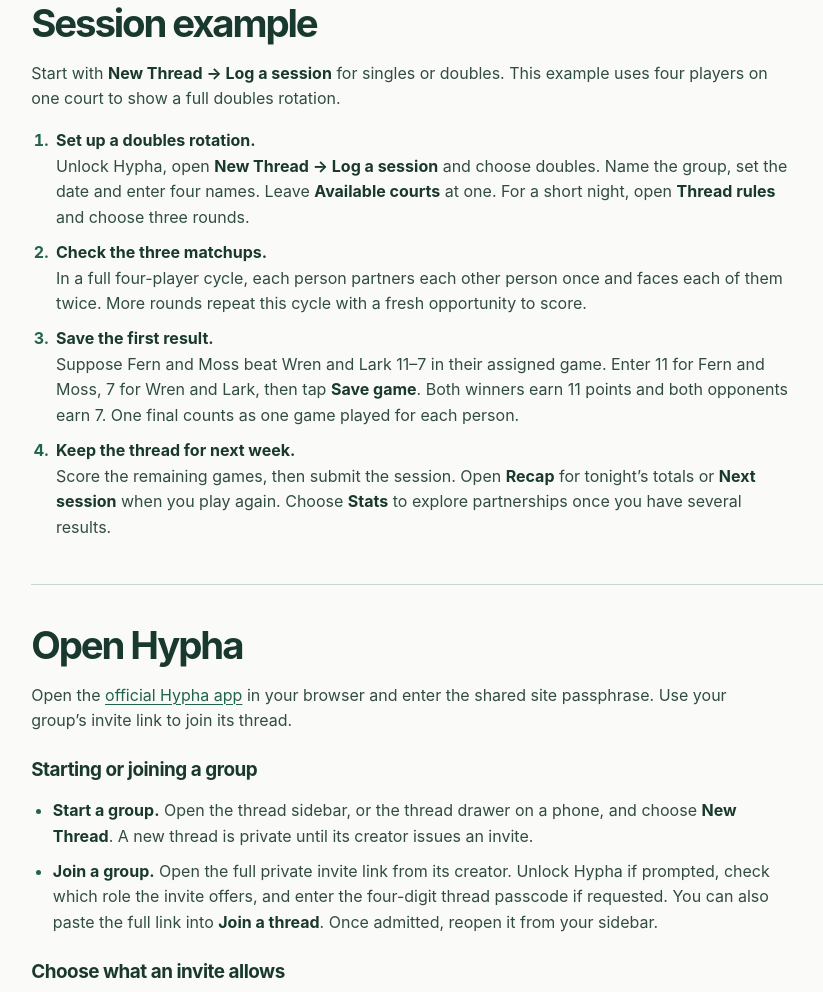
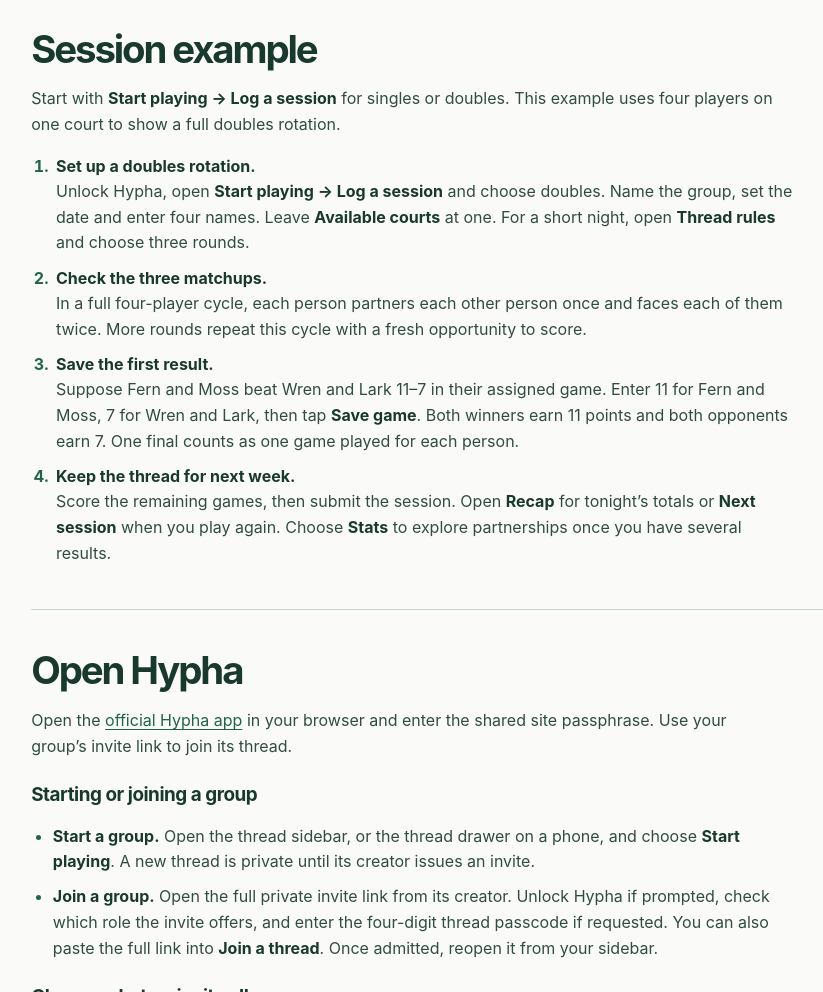
Before and after one commit to fcw1987/hypha-source, a plain HTML site: page docs/index.html in a window 1280 px wide. Shown: the part 1808-2800 px from the top of the page, without its empty margins (362-1185 px from the left). Drawn offline with Linux system fonts and the light colour scheme.

Commit message:
Use Start playing in the player guide
Rename the activity creation CTA and explain that it can start play today or plan a later tournament. Preserve session and season guidance, anchors and existing copy corrections.

```diff
--- a/docs/index.html
+++ b/docs/index.html
@@ -50,7 +50,7 @@
 </ul></nav>
 <div id="guide" class="chapters" tabindex="-1">
 <section class="chapter" id="activities" aria-labelledby="activities-heading"><h2 id="activities-heading">Choose an activity</h2>
-<p>Open <b>New Thread</b> and choose what you want to play. Each activity keeps its own thread, rules and membership. You can use the same thread for another visit.</p>
+<p>Choose <b>Start playing</b> to set up an activity for today or plan a tournament for a later date. Each activity keeps its own thread, rules and membership. You can use the same thread for another visit.</p>
 <dl class="rows"><div><dt>Log a session</dt><dd>Record singles or doubles results for one outing, then return to the same thread next time. Choose game and season rules and save each result at courtside.</dd></div>
 <div><dt>Round robin</dt><dd>Choose scheduled opponents in singles or fixed doubles, or use a rotating-partner mixer. A published court sheet lets people find their wave before earlier results arrive.</dd></div>
 <div><dt>Ladder</dt><dd>Use each round’s winners to move people between courts, or complete a block of games within a flight before movement. Preview the next assignments, then publish them.</dd></div>
@@ -58,14 +58,14 @@
 <div><dt>Practice log</dt><dd>Record minutes or successful repetitions for a drill. You can start solo and keep practice separate from competitions.</dd></div></dl>
 <h3>Game, session and season</h3>
 <p>A <b>game</b> is one singles or doubles matchup with a final score. A <b>session</b> holds the games from one dated outing and can contain just one game. A <b>season</b> brings together the sessions in the same thread.</p>
-<ul><li><strong>One-game outing.</strong> Choose <b>New Thread → Log a session → Singles</b>, enter two players, save their 11–7 final and submit the session. That is one game in one session.</li>
+<ul><li><strong>One-game outing.</strong> Choose <b>Start playing → Log a session → Singles</b>, enter two players, save their 11–7 final and submit the session. That is one game in one session.</li>
 <li><strong>Several outings.</strong> Return to the same thread next week and choose <b>Next session</b>. If you play two more games, the season now contains three games across two dated sessions. Use <b>Recap</b> for one outing and <b>Standings</b> for the accumulated season points.</li></ul>
 <p>To explore before starting, open <b>Example threads</b> in the sidebar or mobile thread drawer. The examples are fictional and read-only: the 48-player <b>Firefly Mixer</b> and <b>Skybridge Ladder</b>, plus tournament, practice and season examples.</p>
 </section>
 <section class="chapter" id="four-friends" aria-labelledby="four-heading">
 <h2 id="four-heading">Session example</h2>
-<p>Start with <b>New Thread → Log a session</b> for singles or doubles. This example uses four players on one court to show a full doubles rotation.</p>
-<ol class="steps"><li><strong>Set up a doubles rotation.</strong> Unlock Hypha, open <b>New Thread → Log a session</b> and choose doubles. Name the group, set the date and enter four names. Leave <b>Available courts</b> at one. For a short night, open <b>Thread rules</b> and choose three rounds.</li>
+<p>Start with <b>Start playing → Log a session</b> for singles or doubles. This example uses four players on one court to show a full doubles rotation.</p>
+<ol class="steps"><li><strong>Set up a doubles rotation.</strong> Unlock Hypha, open <b>Start playing → Log a session</b> and choose doubles. Name the group, set the date and enter four names. Leave <b>Available courts</b> at one. For a short night, open <b>Thread rules</b> and choose three rounds.</li>
 <li><strong>Check the three matchups.</strong> In a full four-player cycle, each person partners each other person once and faces each of them twice. More rounds repeat this cycle with a fresh opportunity to score.</li>
 <li><strong>Save the first result.</strong> Suppose Fern and Moss beat Wren and Lark 11–7 in their assigned game. Enter 11 for Fern and Moss, 7 for Wren and Lark, then tap <b>Save game</b>. Both winners earn 11 points and both opponents earn 7. One final counts as one game played for each person.</li>
 <li><strong>Keep the thread for next week.</strong> Score the remaining games, then submit the session. Open <b>Recap</b> for tonight’s totals or <b>Next session</b> when you play again. Choose <b>Stats</b> to explore partnerships once you have several results.</li></ol>
@@ -73,7 +73,7 @@
 <section class="chapter" id="access" aria-labelledby="access-heading"><h2 id="access-heading">Open Hypha</h2>
 <p>Open the <a href="https://hypha.franklinwaggoner.chatgpt.site/">official Hypha app</a> in your browser and enter the shared site passphrase. Use your group’s invite link to join its thread.</p>
 <h3>Starting or joining a group</h3>
-<ul><li><strong>Start a group.</strong> Open the thread sidebar, or the thread drawer on a phone, and choose <b>New Thread</b>. A new thread is private until its creator issues an invite.</li>
+<ul><li><strong>Start a group.</strong> Open the thread sidebar, or the thread drawer on a phone, and choose <b>Start playing</b>. A new thread is private until its creator issues an invite.</li>
 <li><strong>Join a group.</strong> Open the full private invite link from its creator. Unlock Hypha if prompted, check which role the invite offers, and enter the four-digit thread passcode if requested. You can also paste the full link into <b>Join a thread</b>. Once admitted, reopen it from your sidebar.</li>
 </ul>
 <h3>Choose what an invite allows</h3>
@@ -86,7 +86,7 @@
 <p><a href="https://support.apple.com/guide/iphone/open-as-web-app-iphea86e5236/ios">Apple’s Home Screen guidance</a> · <a href="https://support.google.com/chrome/answer/9658361?co=GENIE.Platform%3DAndroid&amp;hl=en">Chrome’s web app guidance</a></p>
 </section>
 <section class="chapter" id="setup" aria-labelledby="setup-heading"><h2 id="setup-heading">Set up a session</h2>
-<p>In <b>New Thread → Log a session</b>, name the thread and choose the date. Player setup uses one name field per player by default. Enter a distinct label in each field; use a distinguishing initial for two people with the same first name. In doubles, setup starts with four labeled fields. <b>Add Players</b> adds up to two at a time. Extra rows can be removed individually or left blank.</p>
+<p>In <b>Start playing → Log a session</b>, name the thread and choose the date. Player setup uses one name field per player by default. Enter a distinct label in each field; use a distinguishing initial for two people with the same first name. In doubles, setup starts with four labeled fields. <b>Add Players</b> adds up to two at a time. Extra rows can be removed individually or left blank.</p>
 <div class="formats"><article><h3>Singles</h3><p>2–16 players, one court. With two, the first matchup is ready. With more, choose <b>First player</b> and <b>Opponent</b>. Save the game, then <b>Add rematch</b> or select the next two and <b>Add game</b>. Submit after one game for a one-off, or continue the thread on another date.</p></article>
 <article><h3>Rotating partners</h3><p>4–16 players. Hypha generates doubles matchups, balances appearances and varies partners and opponents. A four-player rotation cycles through all three partnerships. A complete five-player cycle seats each player once. A longer or shorter session uses the rounds selected in <b>Thread rules</b>.</p></article>
 <article><h3>Fixed teams</h3><p>Assign everyone to a named pair. Each pair plays the other pairs once. Four teams on two courts play three rounds. An odd team count produces a team bye. With fewer courts, matches run in waves. Team session standings stay separate from the individual season race.</p></article></div>
@@ -103,14 +103,14 @@
 </section>
 <section class="chapter" id="club-formats" aria-labelledby="club-formats-heading">
 <h2 id="club-formats-heading">Round robin and ladder formats</h2>
-<p>To arrange a schedule up front, choose <b>New Thread → Round robin</b>. To use completed results for movement, choose <b>New Thread → Ladder</b>. Both activities support singles, fixed teams and rotating doubles with the options below. Each new event thread has an open season. A dated session can finish while its season continues.</p>
+<p>To arrange a schedule up front, choose <b>Start playing → Round robin</b>. To use completed results for movement, choose <b>Start playing → Ladder</b>. Both activities support singles, fixed teams and rotating doubles with the options below. Each new event thread has an open season. A dated session can finish while its season continues.</p>
 <div class="director-formats">
 <article><h3>Rotating partners</h3><p><b>Partner mixer</b> issues the schedule up front. Choose 1–24 waves. Hypha balances appearances and varies partners and opponents within the available courts and time. Short schedules and odd attendance can leave repeat matchups or unequal appearances.</p><p><b>Court ladder</b> uses the last results to decide where people play next. The draw prioritizes splitting the previous partnerships. Preview the actual new partners on each court.</p></article>
 <article><h3>Fixed teams</h3><p>Use <b>Choose fixed teams</b> to name pairs and check who plays together. <b>Round robin</b> puts each pair against the other pairs in its pool over a full draw. <b>Court ladder</b> moves the pair together. Check in whole pairs for both formats.</p></article>
 <article><h3>Singles</h3><p>Each court holds two players. Choose <b>Round robin</b> for scheduled opponents or <b>Court ladder</b> for a new court based on the result. Singles records each person’s own score and opponent. For a quick manual matchup or a rematch on one court, use <b>Log a session → Singles</b>.</p></article>
 </div>
 <h3>Full, shortened or pooled round robin</h3>
-<p>In <b>Round robin settings</b>, choose up to four <b>Pools</b>, with at least two entrants in each. An entrant is a singles player or a fixed team. Hypha deals the registration list across the pools in order and keeps sizes within one entrant of each other. A full draw plays every pair of entrants within its pool once. An odd pool gives someone a bye each pairing round. <b>Limited rounds</b> takes the requested number of pairing rounds per pool. When pool places will determine a playoff bracket, choose <b>New Thread → Tournament → Qualify through pools</b> before starting.</p>
+<p>In <b>Round robin settings</b>, choose up to four <b>Pools</b>, with at least two entrants in each. An entrant is a singles player or a fixed team. Hypha deals the registration list across the pools in order and keeps sizes within one entrant of each other. A full draw plays every pair of entrants within its pool once. An odd pool gives someone a bye each pairing round. <b>Limited rounds</b> takes the requested number of pairing rounds per pool. When pool places will determine a playoff bracket, choose <b>Start playing → Tournament → Qualify through pools</b> before starting.</p>
 <figure class="draw-math"><figcaption>What will fit on eight courts?</figcaption><div class="draw-numbers"><div><span>48 singles · one full pool</span><strong>1,128 <small>games</small></strong><span>141 court waves</span></div><div><span>48 singles · four pools of 12</span><strong>264 <small>games</small></strong><span>33 court waves</span></div></div>
 <p>A full pool of 48 has 47 pairing rounds of 24 games. Four pools of 12 have 11 pairing rounds, each with six games per pool. Eight physical courts need three waves to play those 24 games in either example. At 12 minutes of play per wave plus two minutes between waves, the 141-wave draw takes 32 hours 52 minutes and the 33-wave draw takes 7 hours 40 minutes, before check-in. These estimates assume the games finish on time. Choose a shortened draw when the available time is tighter.</p></figure>
 <h3 id="timed-finals">Score-based or timed games</h3>
@@ -133,7 +133,7 @@
 <p>At East County in Oregon the name describes timed rounds with winners moving up, losers moving down and partners splitting. Good Game Sports uses the name for top-court losers falling to the bottom while other losing sides stay. Jumbo’s Portland describes that top-court fall with partners switching and waiting players entering at the lowest court. Announce the movement rule and the waiting rule at check-in. <a href="https://eastcountypickleballcourts.playbypoint.com/programs/humpty-dumpty-beginner">East County’s local rules</a> · <a href="https://help.ggsports.co/how-humpty-dumpty-works-q45ri">Good Game Sports’ movement rules</a> · <a href="https://portland.jumbospickleball.com/programs/4-0-jumble-3e23c2">Jumbo’s Portland program</a></p></details>
 </section>
 <section class="chapter" id="tournament" aria-labelledby="tournament-heading"><h2 id="tournament-heading">From pool play to the final</h2>
-<p>Choose <b>New Thread → Tournament</b>, then singles or fixed teams. The draw holds 2–48 singles players or 2–24 fixed pairs. <b>Qualify through pools</b> gives everyone matches before elimination. <b>Start with seeds</b> goes straight to a knockout bracket. Review the entry order and physical courts at setup. For fixed teams, an optional open or mixed division label describes the pairs you enter.</p>
+<p>Choose <b>Start playing → Tournament</b>, then singles or fixed teams. The draw holds 2–48 singles players or 2–24 fixed pairs. <b>Qualify through pools</b> gives everyone matches before elimination. <b>Start with seeds</b> goes straight to a knockout bracket. Review the entry order and physical courts at setup. For fixed teams, an optional open or mixed division label describes the pairs you enter.</p>
 <h3>Two pools of four teams</h3>
 <p>For 16 players, choose fixed teams and make eight named pairs. Select two qualifying pools. Hypha deals the entry order across Pool A and Pool B. Each team meets the other three in its pool once. Four teams make six games per pool, or 12 pool games in total.</p>
 <ol class="steps"><li><strong>Finish pool play.</strong> With all eight teams active, save all 12 finals and check <b>Pool standings</b>. The top two teams in each pool qualify. A single-pool tournament can instead advance the top two or, with enough entrants, the top four.</li>
@@ -190,7 +190,7 @@
 <p>Try <b>Period → Session 1</b> on their pair profile. They opened 1–2 with a margin of −2.67 points per game. Return to <b>Whole season</b> to see the record across all 11 nights.</p>
 </section>
 <section class="chapter" id="practice-log" aria-labelledby="practice-heading"><h2 id="practice-heading">Log a practice set</h2>
-<p>Open <b>New Thread → Practice log</b> to start a solo or shared log. In an existing scoring thread, open <b>Practice</b>. Practice entries are visible to that thread’s admitted members. Owners and scorekeepers can record or edit them. Training entries leave match scores, season standings and partnership records unchanged.</p>
+<p>Open <b>Start playing → Practice log</b> to start a solo or shared log. In an existing scoring thread, open <b>Practice</b>. Practice entries are visible to that thread’s admitted members. Owners and scorekeepers can record or edit them. Training entries leave match scores, season standings and partnership records unchanged.</p>
 <ol class="steps"><li><strong>Record what you observed.</strong> Choose <b>Log practice</b>, name the drill, choose the player or group, and set the date. For a target-serve drill, enter the successful reps and total attempts. You can also record minutes, or choose <b>Minutes only</b> for a drill without a count.</li>
 <li><strong>Keep the measure consistent.</strong> Use <b>Goal and note</b> for the target or conditions you want to remember. For example, “serve into the deep half” defines a different task from landing anywhere in the service court.</li>
 <li><strong>Compare the same drill.</strong> In <b>Practice recap</b>, filter by one drill and the same player or group to see measured results across dates. If two sets that day were 6 of 10 and 40 of 50, the day’s result is 46 of 60. A minutes-only entry contributes time and has no success rate.</li></ol>
```
